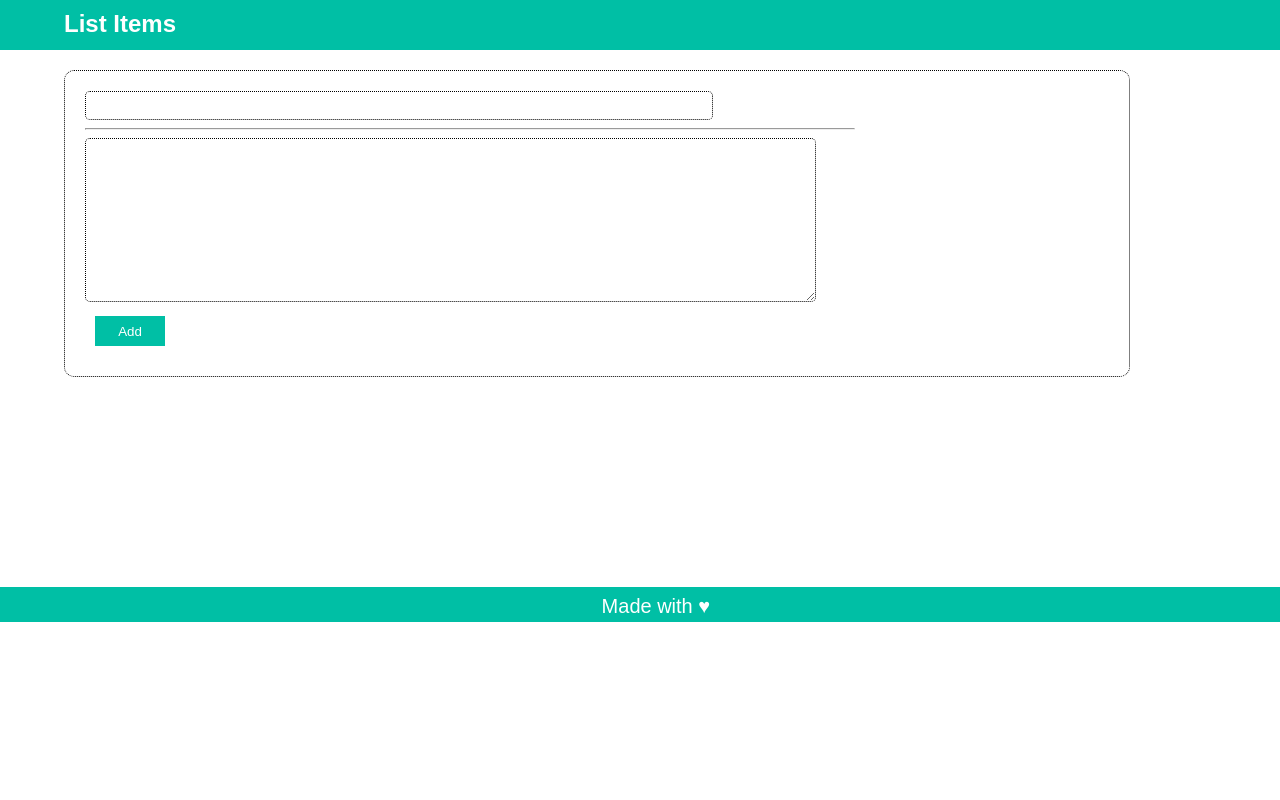
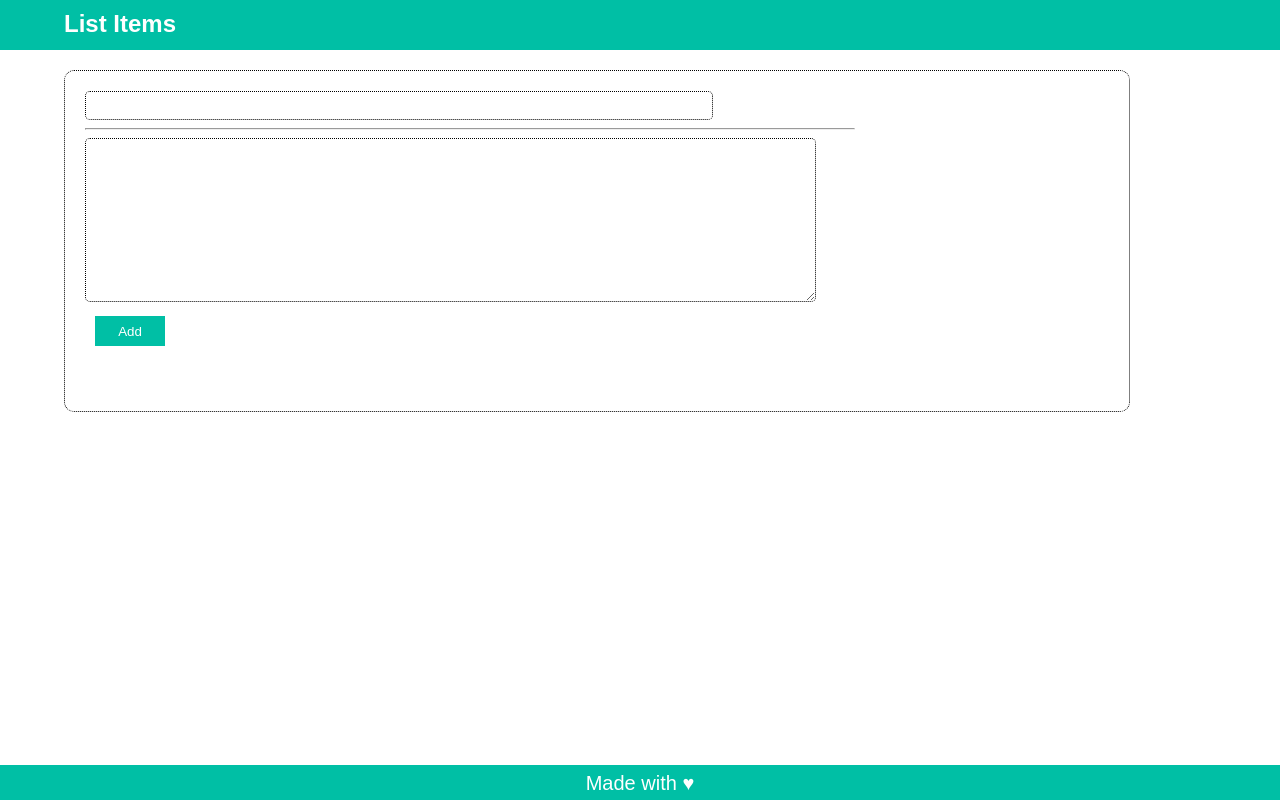
Before and after one commit to isaacwassouf/noteDemoDjango, a Django app: template posts/templates/posts/add.html in a window 1280 px wide. Run offline with Django 3.2, Linux system fonts and the light colour scheme; the template is opened without the code that fills it, so the values that code supplies are empty.

Commit message:
footer now sticks to the bottom

```diff
--- a/posts/static/posts/main.css
+++ b/posts/static/posts/main.css
@@ -1,9 +1,13 @@
-body{
+html,body{
     margin: 0%;
     padding: 0%;
+    height: 100%;
     font-family: Arial, Helvetica, sans-serif;
+}
 
-
+#container{
+    min-height: 100%;
+    position: relative;
 }
 
 #topBar{
@@ -43,6 +47,8 @@ body{
     padding-left: 20px;
     padding-right: 20px;
     overflow: hidden;
+    padding-bottom: 35px;
+    margin-bottom: 50px;
 }
 
 
@@ -113,13 +119,17 @@ body{
     /* position: fixed;
     bottom: 0;
     width: 100%; */
+    position: absolute;
+    bottom: 0;
+    width: 100%;
+    height: 35px;
 
 }
 
 #footer p{
     font-size: 20px;
-    padding-left: 47%;
-    padding-top: 8px;
+    text-align: center;
+    margin-top: 7px;
     /* margin-top: 0; */
 }
 
--- a/posts/templates/posts/base.html
+++ b/posts/templates/posts/base.html
@@ -9,7 +9,7 @@
     <link rel="stylesheet" type="text/css" href="{% static 'posts/main.css' %}" />
 </head>
 <body>
-
+    <div id="container">
         <div id="topBar">
             <h2>List Items</h2>
             <h4 id="signout"><a href="/posts/signout">Sign Out</a></h4>
@@ -19,5 +19,6 @@
         {% endblock %}
         <div id="psudoDiv" ></div>
         <footer id="footer"> <p>Made with &hearts;</p></footer>
+    </div>
 </body>
 </html>
```
Also changed, not shown: db.sqlite3. Lines whose indentation alone changed are shown as unchanged.
